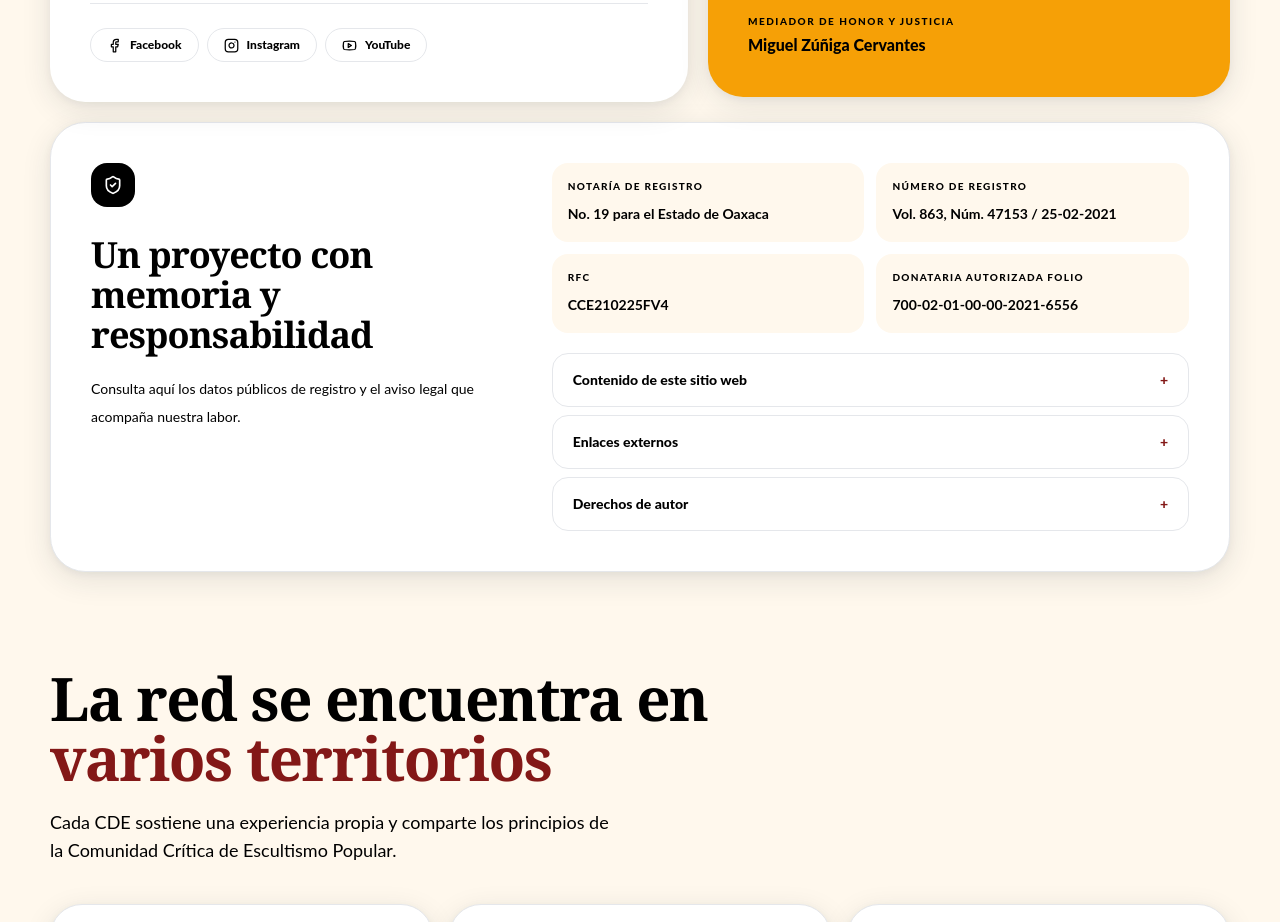
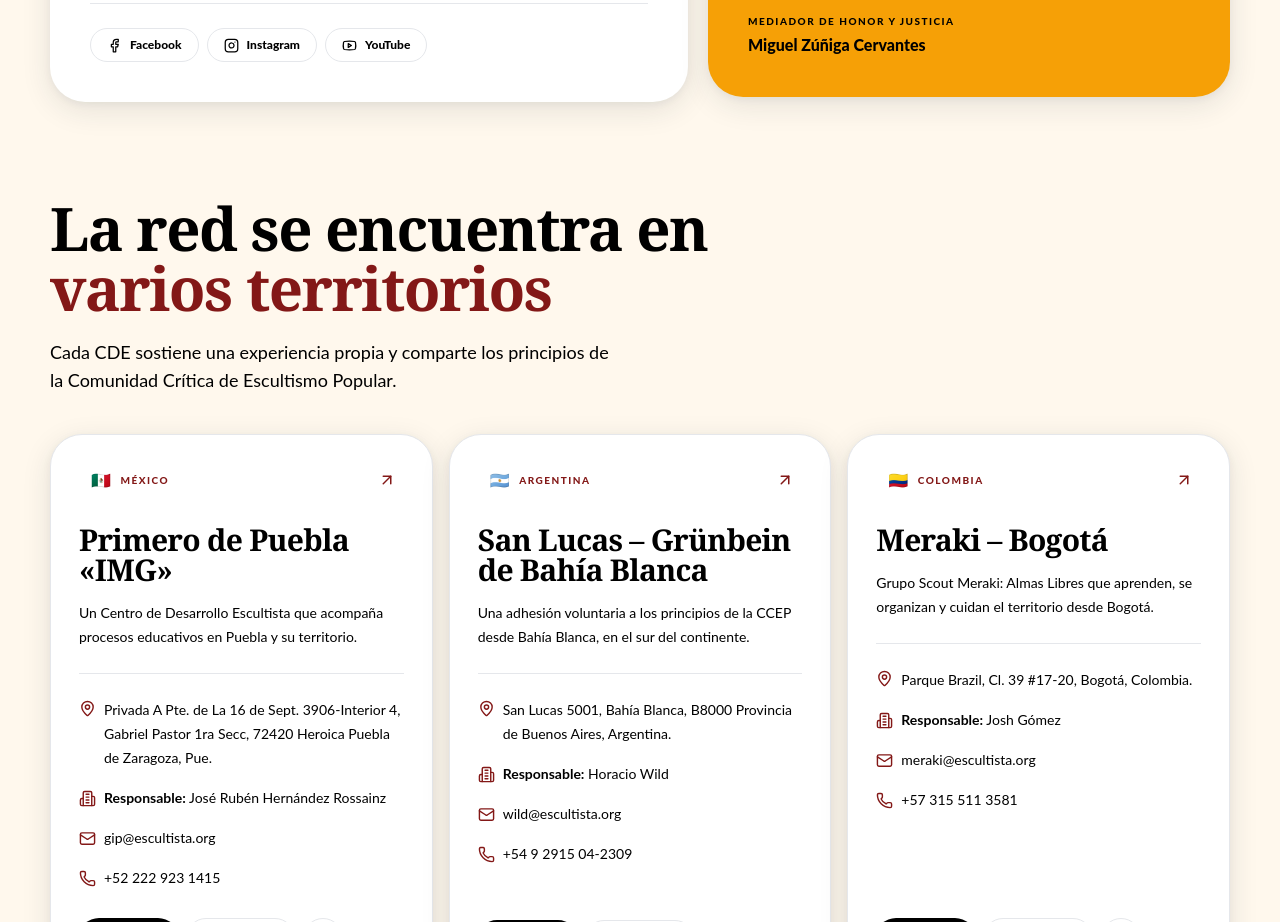
Before and after one commit to Lawder093/Scoutweb, a Next.js app: page /sumate in a window 1280 px wide. Shown: the part 1440-2362 px from the top of the page. Built offline with nearby package versions, Linux system fonts and the light colour scheme; no server answers.

Commit message:
Quitar bloque de transparencia del contacto

```diff
--- a/components/contact-section.tsx
+++ b/components/contact-section.tsx
@@ -10,7 +10,6 @@ import {
   MapPin,
   MessageCircle,
   Phone,
-  ShieldCheck,
   ExternalLink,
   Youtube,
 } from "lucide-react";
@@ -22,8 +21,6 @@ import {
   cdeContacts,
   contactChannels,
   institutionalContact,
-  legalDetails,
-  legalNotice,
   representatives,
   socialLinks,
 } from "@/content/contact";
@@ -134,24 +131,6 @@ export function ContactSection({ headingLevel = "h2" }: { headingLevel?: "h1" |
           </Reveal>
         </div>
 
-        <Reveal className="mt-5 rounded-[2.2rem] border border-ink/10 bg-paper p-7 shadow-card sm:p-10">
-          <div className="grid gap-9 lg:grid-cols-[.8fr_1.2fr]">
-            <div>
-              <div className="flex items-center gap-3"><span className="grid h-11 w-11 place-items-center rounded-2xl bg-secondary text-white"><ShieldCheck size={20} /></span><span className="eyebrow">Transparencia</span></div>
-              <h2 className="display-title mt-7 text-3xl leading-none sm:text-4xl">Un proyecto con memoria y responsabilidad</h2>
-              <p className="mt-5 text-sm leading-7 text-ink/60">Consulta aquí los datos públicos de registro y el aviso legal que acompaña nuestra labor.</p>
-            </div>
-            <div>
-              <div className="grid gap-3 sm:grid-cols-2">
-                {legalDetails.map((detail) => <div key={detail.label} className="rounded-2xl bg-mist p-4"><p className="text-[10px] font-extrabold uppercase tracking-[0.13em] text-ink/45">{detail.label}</p><p className="mt-2 text-sm font-bold leading-6 text-ink">{detail.value}</p></div>)}
-              </div>
-              <div className="mt-5 space-y-2">
-                {legalNotice.map((notice) => <details key={notice.title} className="group rounded-2xl border border-ink/10 px-5 py-4"><summary className="cursor-pointer list-none text-sm font-extrabold text-ink marker:hidden">{notice.title}<span className="float-right text-primary transition-transform group-open:rotate-45">+</span></summary><p className="max-w-2xl pt-3 text-sm leading-7 text-ink/60">{notice.text}</p></details>)}
-              </div>
-            </div>
-          </div>
-        </Reveal>
-
         <div id="centros" className="mt-24 scroll-mt-28">
           <Reveal><SectionHeading eyebrow="Centros de Desarrollo Escultista" title={<>La red se encuentra en <span className="text-primary">varios territorios</span></>} description="Cada CDE sostiene una experiencia propia y comparte los principios de la Comunidad Crítica de Escultismo Popular." /></Reveal>
           <div className="mt-10 grid gap-4 lg:grid-cols-3">
```
